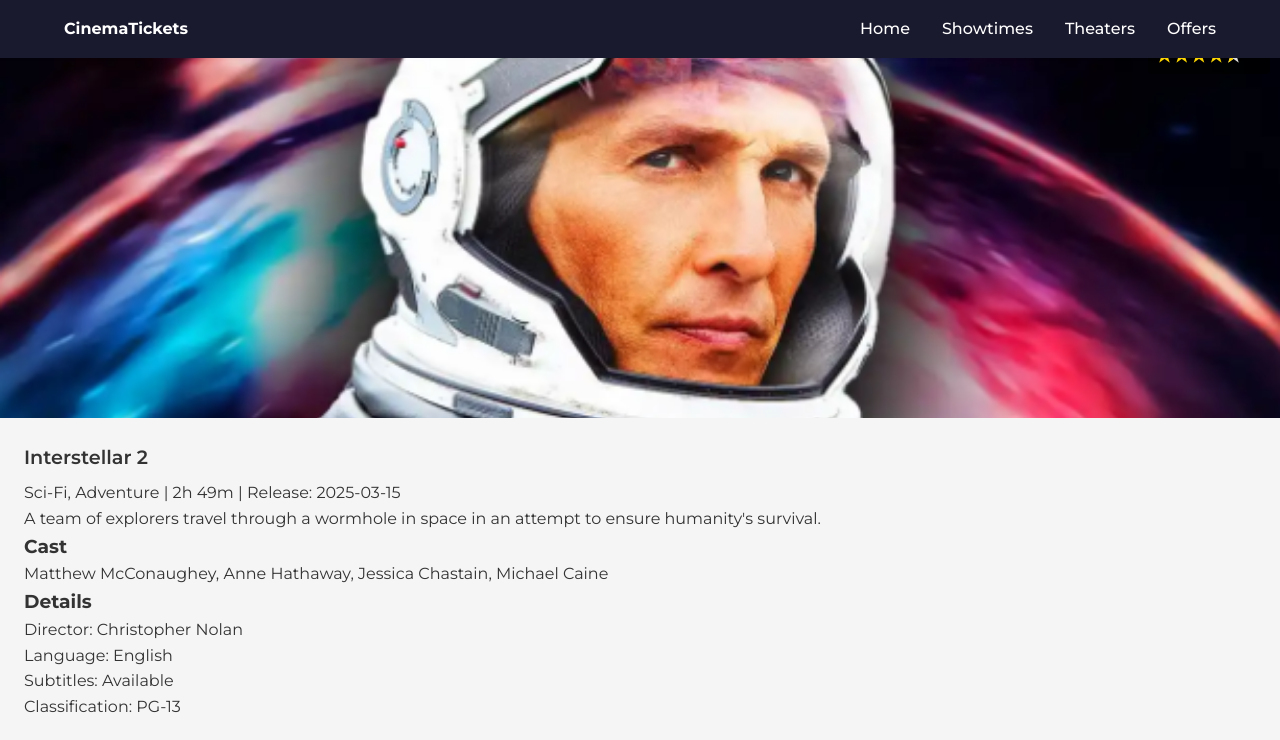
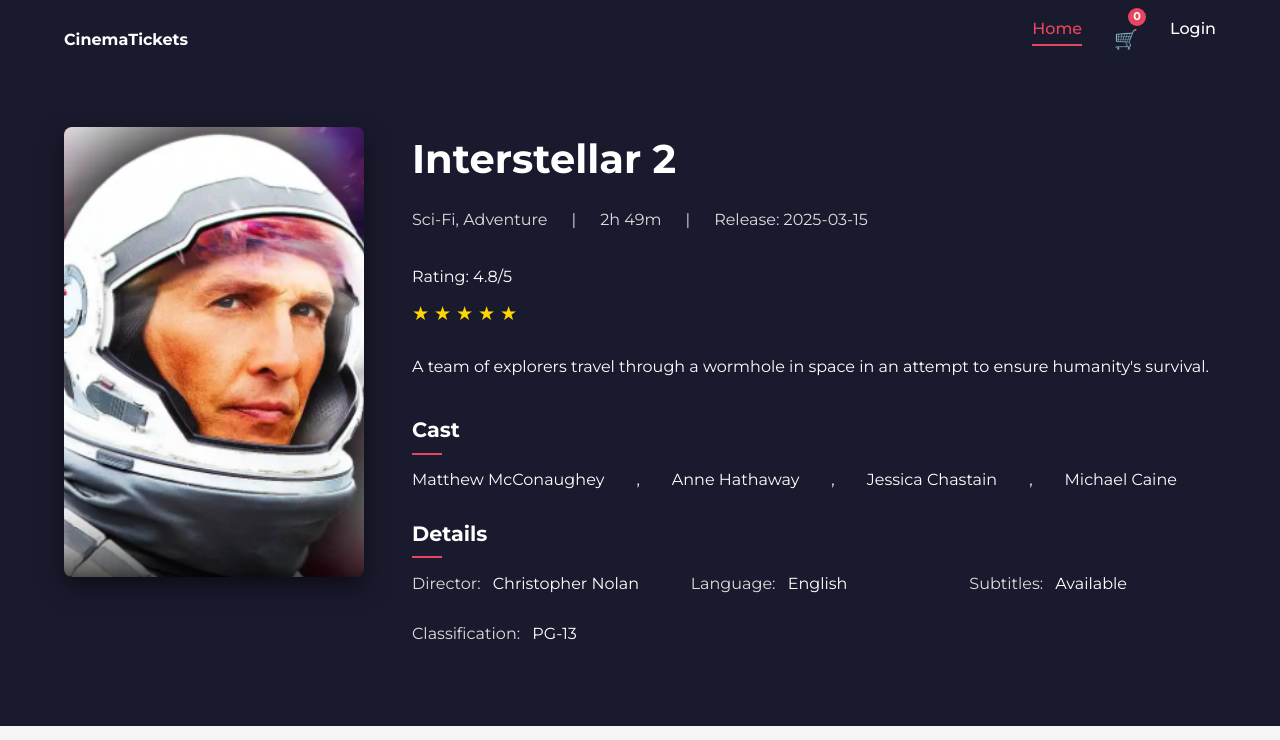
Before and after one commit to sonk1atwit/movie-ticket-booking, a plain HTML site: page pages/movie-details.html in a window 1280 px wide. Shown: the top 740 px of the page. Drawn offline with Linux system fonts and the light colour scheme.

Commit message:
css update

```diff
--- a/css/main.css
+++ b/css/main.css
@@ -155,7 +155,7 @@ section-title {
 }
 
 /* Cart icon styling */
-/* .cart-icon {
+.cart-icon {
     position: relative;
     display: flex;
     align-items: center;
@@ -187,4 +187,4 @@ section-title {
 
 .login-link:hover {
     color: #e94560;
-} */
+}
--- a/pages/movie-details.html
+++ b/pages/movie-details.html
@@ -1,37 +1,27 @@
 <!DOCTYPE html>
 <html lang="en">
 <head>
-    <!-- <meta charset="UTF-8">
+    <meta charset="UTF-8">
     <meta name="viewport" content="width=device-width, initial-scale=1.0">
     <title>Movie Details - CinemaTickets</title>
     <link rel="stylesheet" href="../css/main.css">
     <link rel="stylesheet" href="../css/movie-details.css">
     <link rel="stylesheet" href="../css/responsive.css">
-    <link href="https://fonts.googleapis.com/css2?family=Montserrat:wght@400;500;600;700&display=swap" rel="stylesheet"> -->
-
-
-    <meta charset="UTF-8">
-    <meta name="viewport" content="width=device-width, initial-scale=1.0">
-    <title>Movie Details - CinemaTickets</title>
-    <link rel="stylesheet" href="../css/main.css">
-    <link rel="stylesheet" href="../css/movies.css">
-    <link rel="stylesheet" href="../css/responsive.css">
-    <!-- Google Fonts - Montserrat -->
     <link href="https://fonts.googleapis.com/css2?family=Montserrat:wght@400;500;600;700&display=swap" rel="stylesheet">
-    <!-- Font Awesome for icons -->
-    <link rel="stylesheet" href="https://cdnjs.cloudflare.com/ajax/libs/font-awesome/6.1.1/css/all.min.css">
 </head>
 <body>
     <header class="site-header">
         <div class="logo-container">
-            <a href="../index.html"><h1>CinemaTickets</h1></a>
+            <a href="index.html"><h1>CinemaTickets</h1></a>
         </div>
         <nav class="main-navigation">
             <ul>
-                <li><a href="../index.html">Home</a></li>
-                <li><a href="showtimes.html">Showtimes</a></li>
-                <li><a href="#">Theaters</a></li>
-                <li><a href="#">Offers</a></li>
+                <li><a href="index.html" class="active">Home</a></li>
+                <li><a href="#" class="cart-icon">
+                    <span class="cart-icon-symbol">🛒</span>
+                    <span class="cart-count">0</span>
+                </a></li>
+                <li><a href="#" class="login-link">Login</a></li>
             </ul>
         </nav>
     </header>
```
Also changed, not shown: pages/seat-selection.html (+7 -5 lines).
